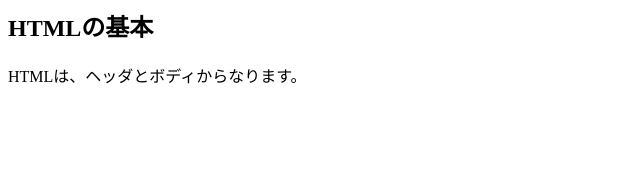
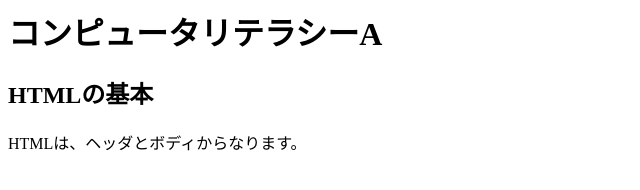
Before and after one commit to Inzolia/html-training, a plain HTML site: page index.html in a window 1280 px wide. Shown: the whole page, without its empty margins (0-640 px from the left). Drawn offline with Linux system fonts and the light colour scheme.

Commit message:
Update index.html

```diff
--- a/index.html
+++ b/index.html
@@ -3,6 +3,7 @@
 <title>HTML練習</title>
 </head>
 <body>
+<h1>コンピュータリテラシーA</h1>
 <h2>HTMLの基本</h2>
 HTMLは、ヘッダとボディからなります。
 </body>
```
